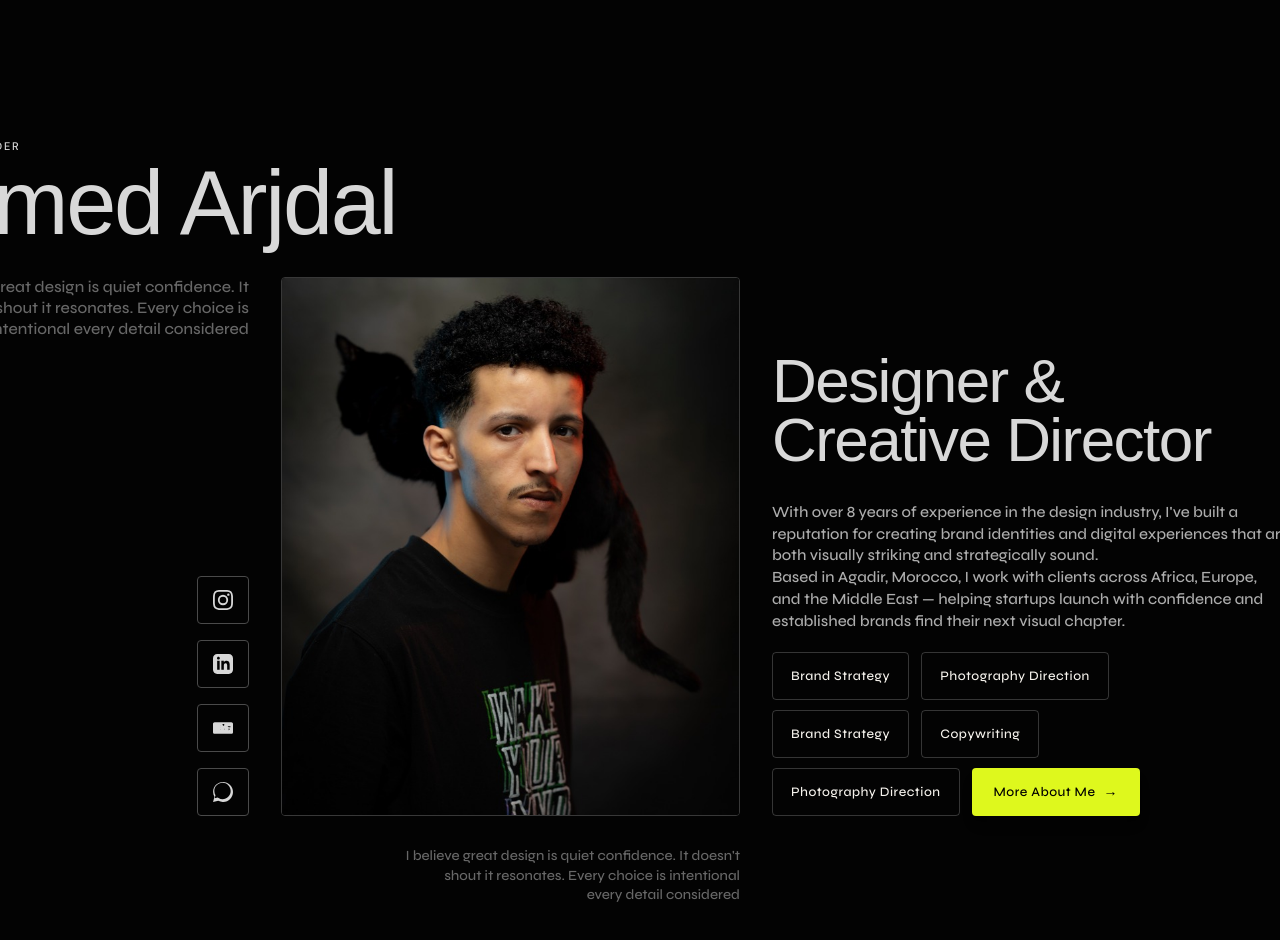
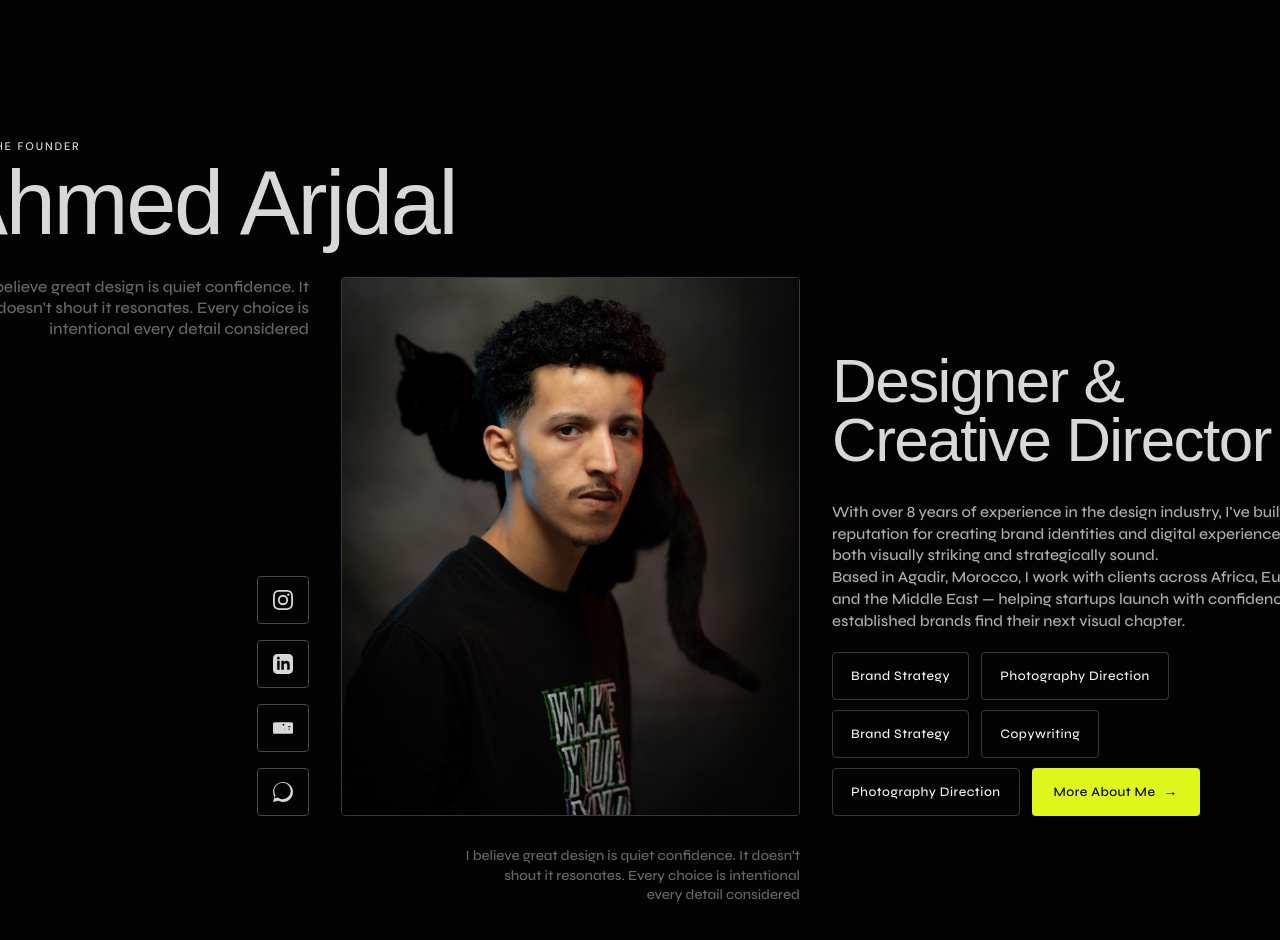
Before and after one commit to BPL-03/BPLstudios, a React (Vite) app: page / in a window 1280 px wide. Shown: the part 3240-4180 px from the top of the page. Built offline with nearby package versions, Linux system fonts and the light colour scheme; a web font is replaced by a local one.

Commit message:
style: shift About section content slightly to the right on desktop

```diff
--- a/src/components/About.jsx
+++ b/src/components/About.jsx
@@ -7,7 +7,7 @@ export default function About() {
       className="bg-[#030303] border-b border-[#383838] py-[120px] sm:py-[180px] select-none overflow-hidden"
     >
       <div className="w-full relative px-[5%] md:px-[104px] max-w-[1860px] mx-auto flex flex-col items-center">
-        <div className="w-full lg:w-[1504px] flex flex-col">
+        <div className="w-full lg:w-[1504px] flex flex-col lg:translate-x-[60px]">
 
           {/* Label and Section Heading */}
           <div className="flex flex-col gap-2 mb-8">
```
